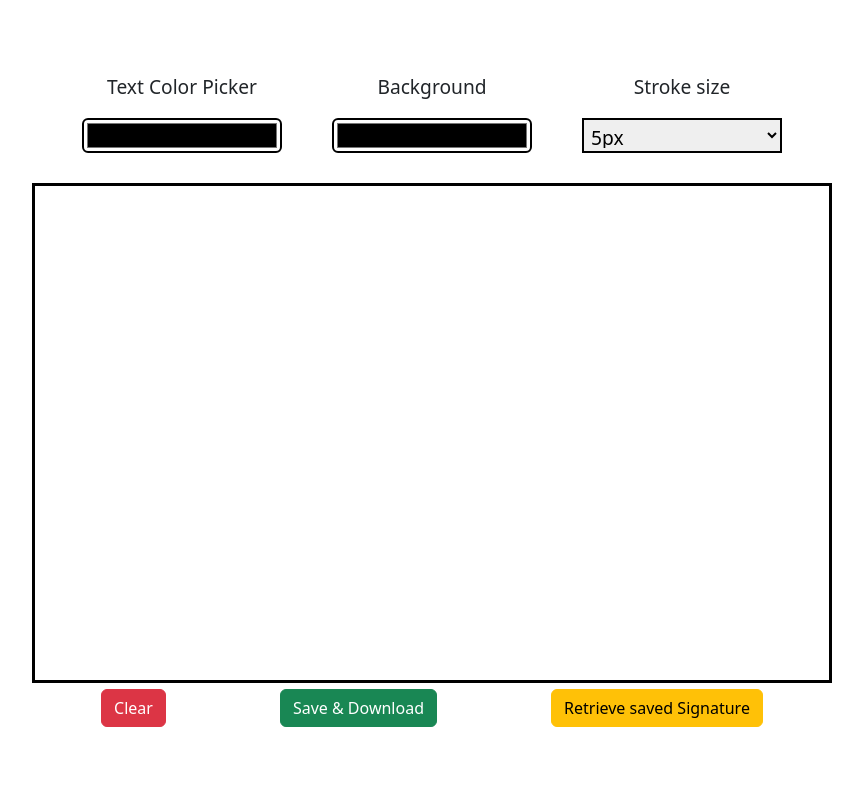
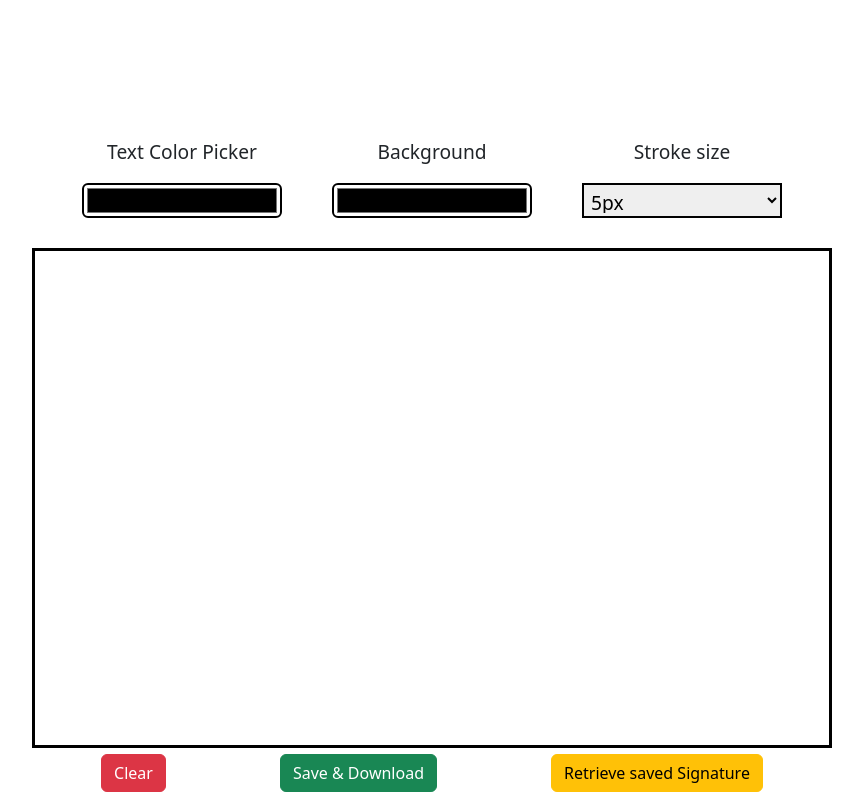
Before and after one commit to Ankitsm04/Quick-Signature-App, a plain HTML site: page index.html in a window 1280 px wide. Shown: the whole page, without its empty margins (208-1071 px from the left). Drawn offline with nearby package versions, Linux system fonts and the light colour scheme.

Commit message:
first and final push

```diff
--- a/style.css
+++ b/style.css
@@ -4,10 +4,11 @@ body{
     display: flex;
     justify-content: center;
     align-items: center;
+
 }
 
 .top{
-    margin: 0;
+    margin-top: 130px;
     height: auto;
     display: flex;
     justify-content: center;
```
